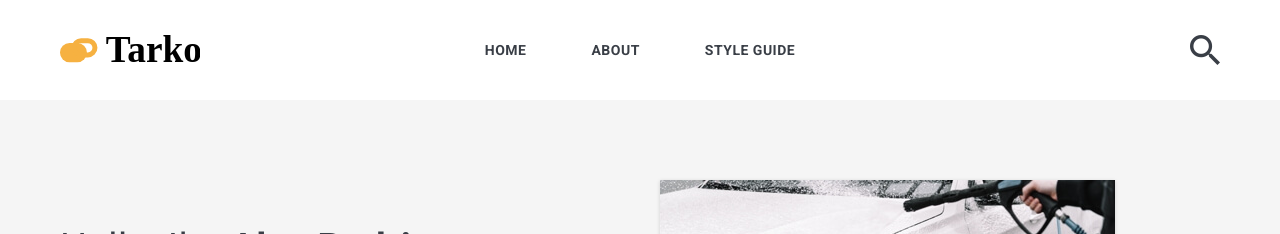
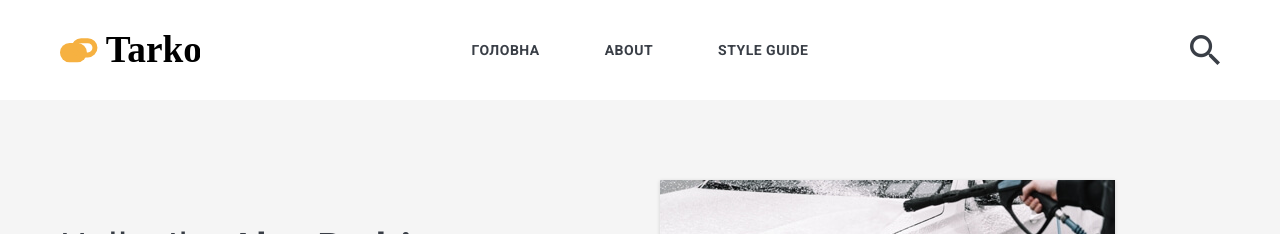
Before and after one commit to itarko/itarko.github.io, a Jekyll site: the page built from index.html, in a window 1280 px wide and 900 px high. Shown: the top 234 px of the window. Built offline with Jekyll 4.4.1, drawn with Linux system fonts in a browser that asks for light colours; nearby versions of some CDN libraries; the list of posts is cut into pages by our own code.

Commit message:
Update header.html

```diff
--- a/_includes/header.html
+++ b/_includes/header.html
@@ -25,7 +25,7 @@
 
             <ul class="nav__list list-reset">
               <li class="nav__item">
-                <a href="{{site.baseurl}}/" class="nav__link">Home</a>
+                <a href="{{site.baseurl}}/" class="nav__link">Головна</a>
               </li>
               {% for page in site.pages %}
                 {% unless page.name == 'tags.html' or page.name == '404.html' %}
```
